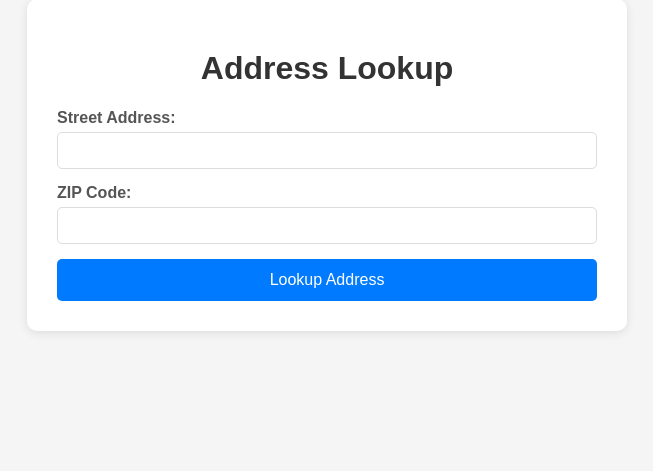
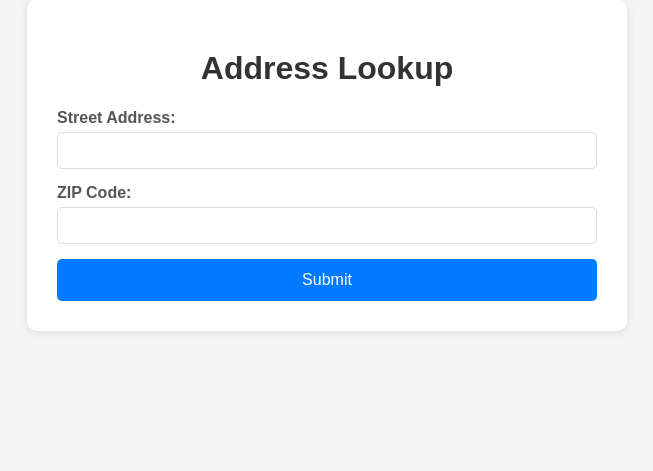
Before and after one commit to reedbc1/RegistrationFinder, a Flask app: page / in a window 1280 px wide. Shown: the part 71-542 px from the top of the page, without its empty margins (313-966 px from the left). Run offline with Flask 3, Linux system fonts and the light colour scheme.

Commit message:
Added requirements.txt, edited index.html

```diff
--- a/pyproject.toml
+++ b/pyproject.toml
@@ -2,7 +2,7 @@
 name = "python-template"
 version = "0.1.0"
 description = ""
-authors = ["Your Name <you@example.com>"]
+authors = ["Brendan Reed"]
 requires-python = ">=3.11"
 dependencies = [
     "flask>=3.1.2",
--- /dev/null
+++ b/requirements.txt
@@ -0,0 +1,4 @@
+flask>=3.1.2     # web framework
+gunicorn>=23.0.0 # production WSGI server
+pandas==2.2.3    # data handling
+requests==2.32.3 # HTTP requests
--- a/templates/index.html
+++ b/templates/index.html
@@ -68,7 +68,7 @@
                 <input type="text" id="ZIPCode" name="ZIPCode" required>
             </div>
 
-            <button type="submit">Lookup Address</button>
+            <button type="submit">Submit</button>
         </form>
     </div>
 </body>
```
